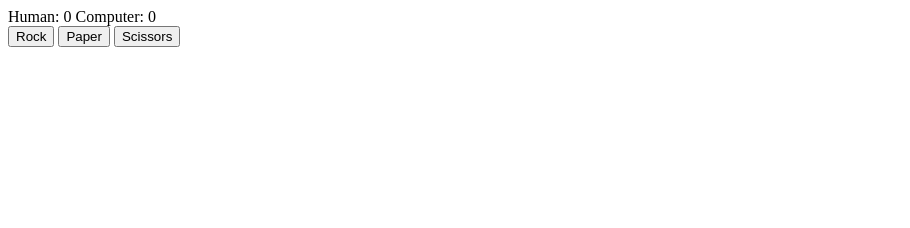
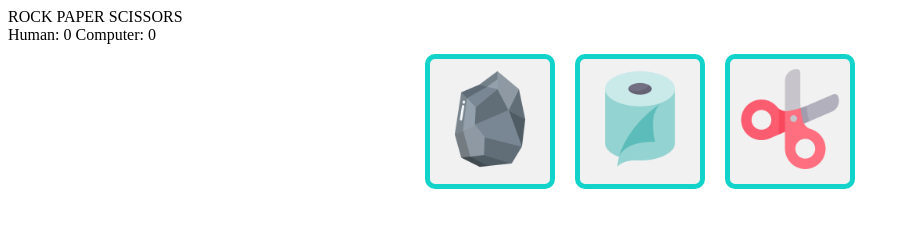
Before and after one commit to gregorytanhx/odin-rock-paper-scissors, a plain HTML site: page index.html in a window 1280 px wide. Shown: the whole page, without its empty margins (0-910 px from the left). Drawn offline with Linux system fonts and the light colour scheme.

Commit message:
adds basic css for images instead of text based buttons

```diff
--- a/index.html
+++ b/index.html
@@ -15,12 +15,17 @@
     <body>
         <script src="script.js" async defer></script>
 
+        <div class="header">ROCK PAPER SCISSORS</div>
         <div class="winner"></div>
         <div class="results"></div>
         <div class="score">Human: 0 Computer: 0</div>
-        <button id="rock">Rock</button>
-        <button id="paper">Paper</button>
-        <button id="scissors">Scissors</button>
+        <div class="choices">
+            <button id="rock"><img src="stone.png"></button>
+            <button id="paper"><img src="tissue-roll.png"></button>
+            <button id="scissors"><img src="scissors.png"></button>
+        </div>
+
+
 
     </body>
 </html>
--- a/script.js
+++ b/script.js
@@ -62,6 +62,7 @@ function playGame() {
         }
         displayScore.textContent = "Human: " + humanScore + " Computer: " + computerScore;
 
+        //TODO: add popup to play again
         if (humanScore == 5 || computerScore == 5) {
             if (humanScore == 5) {
                 displayWinner.textContent = "You won!";
--- a/style.css
+++ b/style.css
@@ -0,0 +1,19 @@
+.choices {
+    display: flex;
+    justify-content: center;
+
+}
+
+button {
+    margin: 10px;
+    padding: 10px;
+    font-size: 20px;
+    background-color: #f1f1f1;
+    border: 5px solid #11d3c9;
+    border-radius: 10px;
+    cursor: pointer;
+}
+.choices img {
+    width: 100px;
+    height: 100px;
+}
```
Also changed, not shown: scissors.png (added), stone.png (added), tissue-roll.png (added).
